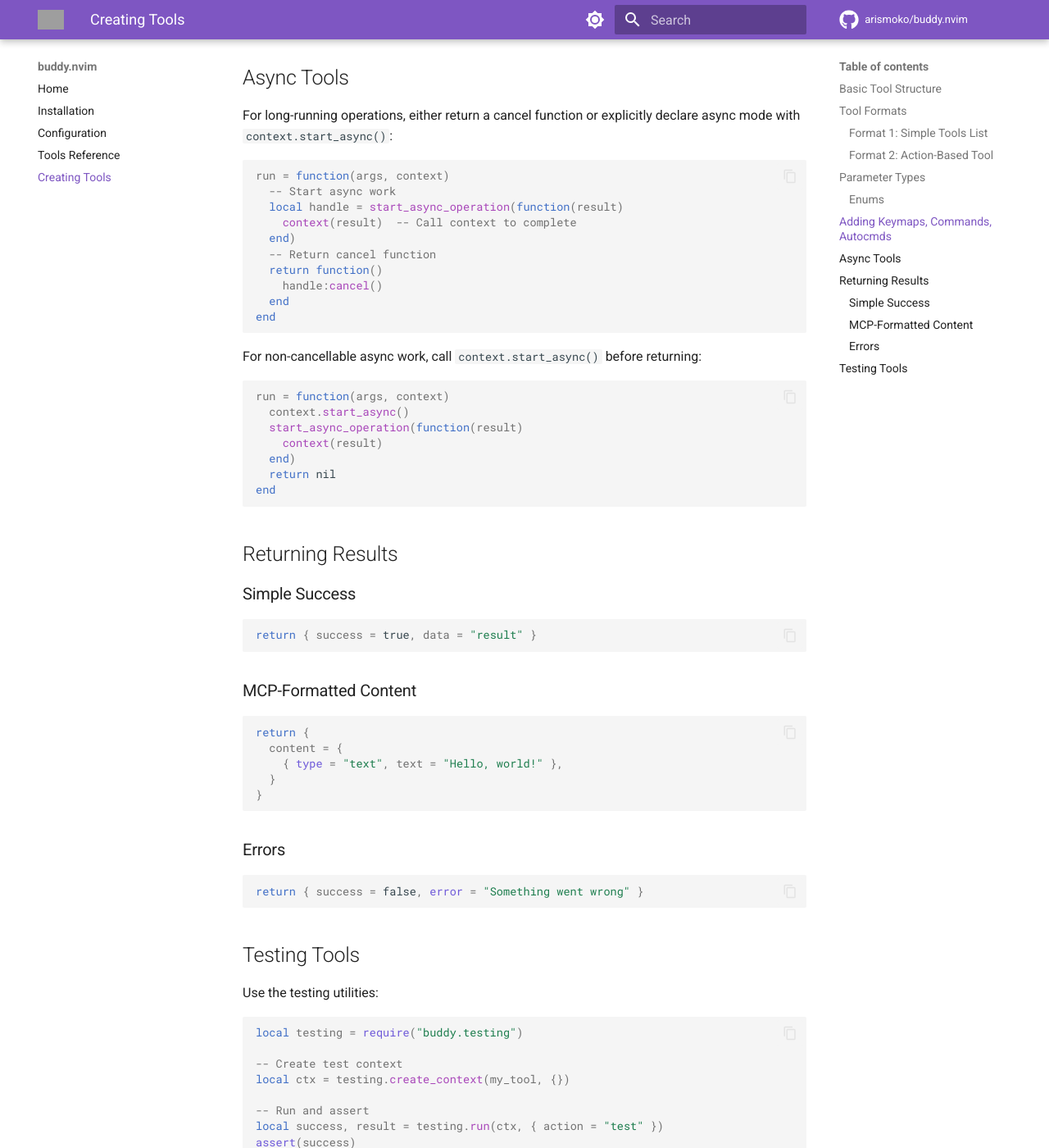
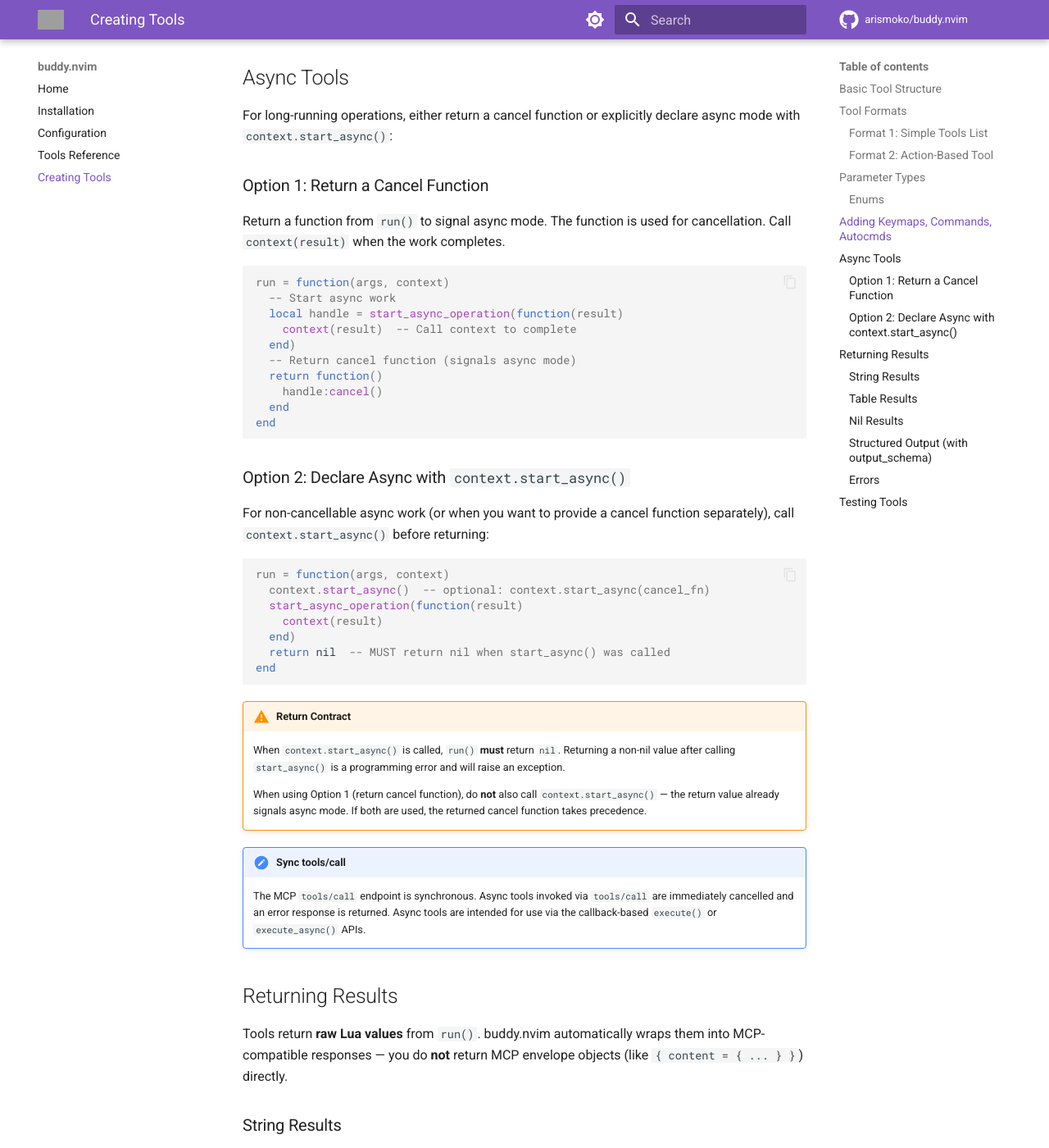
Before and after one commit to arismoko/buddy.nvim, an MkDocs documentation site: the page built from docs/creating-tools.md, in a window 1280 px wide and 1400 px high, scrolled down 3636 px. Shown: the whole window at 82% size. Built offline with MkDocs 1.6.1 and Material for MkDocs 9.7.7, drawn with Linux system fonts in a browser that asks for light colours; comment, search, counter and statistics services are not loaded; some of the changed text lies outside the part shown; grey boxes are pictures that could not be loaded.

Commit message:
fix: harden async tool contract handling and docs
* fix: enforce async tool contract and cancel sync-call async tasks

* fix: validate start_async contract before delivering results

* fix: flush deferred results for start_async cancel-fn path

---------

Co-authored-by: arismoko <arismoko@users.noreply.github.com>

````diff
--- a/docs/creating-tools.md
+++ b/docs/creating-tools.md
@@ -43,7 +43,7 @@ return {
         required = { "name" },
       },
       run = function(args)
-        return { content = { { type = "text", text = "Hello, " .. args.name } } }
+        return "Hello, " .. args.name
       end,
     },
   }
@@ -81,12 +81,12 @@ return {
 
     if action == "chart" then
       -- handle chart
-      return { content = { { type = "text", text = "Chart rendered" } } }
+      return { rendered = true, chart_type = args.type }
     elseif action == "image" then
       -- handle image
-      return { content = { { type = "text", text = "Image displayed" } } }
+      return { rendered = true, path = args.path }
     else
-      return { isError = true, content = { { type = "text", text = "Unknown action: " .. action } } }
+      error("Unknown action: " .. action)
     end
   end,
 }
@@ -167,53 +167,115 @@ Now your tool:
 For long-running operations, either return a cancel function or explicitly
 declare async mode with `context.start_async()`:
 
+### Option 1: Return a Cancel Function
+
+Return a function from `run()` to signal async mode. The function is used for
+cancellation. Call `context(result)` when the work completes.
+
 ```lua
 run = function(args, context)
   -- Start async work
   local handle = start_async_operation(function(result)
     context(result)  -- Call context to complete
   end)
-  -- Return cancel function
+  -- Return cancel function (signals async mode)
   return function()
     handle:cancel()
   end
 end
 ```
 
-For non-cancellable async work, call `context.start_async()` before returning:
+### Option 2: Declare Async with `context.start_async()`
+
+For non-cancellable async work (or when you want to provide a cancel function
+separately), call `context.start_async()` before returning:
 
 ```lua
 run = function(args, context)
-  context.start_async()
+  context.start_async()  -- optional: context.start_async(cancel_fn)
   start_async_operation(function(result)
     context(result)
   end)
-  return nil
+  return nil  -- MUST return nil when start_async() was called
 end
 ```
 
+!!! warning "Return Contract"
+    When `context.start_async()` is called, `run()` **must** return `nil`.
+    Returning a non-nil value after calling `start_async()` is a programming
+    error and will raise an exception.
+
+    When using Option 1 (return cancel function), do **not** also call
+    `context.start_async()` — the return value already signals async mode.
+    If both are used, the returned cancel function takes precedence.
+
+!!! note "Sync tools/call"
+    The MCP `tools/call` endpoint is synchronous. Async tools invoked via
+    `tools/call` are immediately cancelled and an error response is returned.
+    Async tools are intended for use via the callback-based `execute()` or
+    `execute_async()` APIs.
+
 ## Returning Results
 
-### Simple Success
+Tools return **raw Lua values** from `run()`. buddy.nvim automatically wraps
+them into MCP-compatible responses — you do **not** return MCP envelope objects
+(like `{ content = { ... } }`) directly.
+
+### String Results
+
+Returned as-is in a text content block:
+
+```lua
+return "Hello, world!"
+-- → MCP response: { content = [{ type = "text", text = "Hello, world!" }] }
+```
+
+### Table Results
+
+JSON-encoded into a text content block:
 
 ```lua
 return { success = true, data = "result" }
+-- → MCP response: { content = [{ type = "text", text = "{\"success\":true,\"data\":\"result\"}" }] }
 ```
 
-### MCP-Formatted Content
+### Nil Results
+
+Returned as the string `"nil"`:
+
+```lua
+return nil
+-- → MCP response: { content = [{ type = "text", text = "nil" }] }
+```
+
+### Structured Output (with output_schema)
+
+If your tool defines `output_schema`, the table result is also included as
+`structuredContent` in the MCP response:
 
 ```lua
 return {
-  content = {
-    { type = "text", text = "Hello, world!" },
-  }
+  name = "my_tool",
+  output_schema = { type = "object", properties = { count = { type = "number" } } },
+  run = function(args)
+    return { count = 42 }
+    -- → MCP response: { content = [...], structuredContent = { count = 42 } }
+  end,
 }
 ```
 
 ### Errors
 
+To signal a tool error, use `error()` or the structured error API:
+
 ```lua
-return { success = false, error = "Something went wrong" }
+local errors = require("buddy.tools.errors")
+
+-- Option 1: Simple error (becomes isError MCP response)
+error("Something went wrong")
+
+-- Option 2: Structured error with code
+errors.throw(errors.codes.EXECUTION_ERROR, "Something went wrong", { detail = "..." })
 ```
 
 ## Testing Tools
````
Also changed, not shown: 7 other files.
